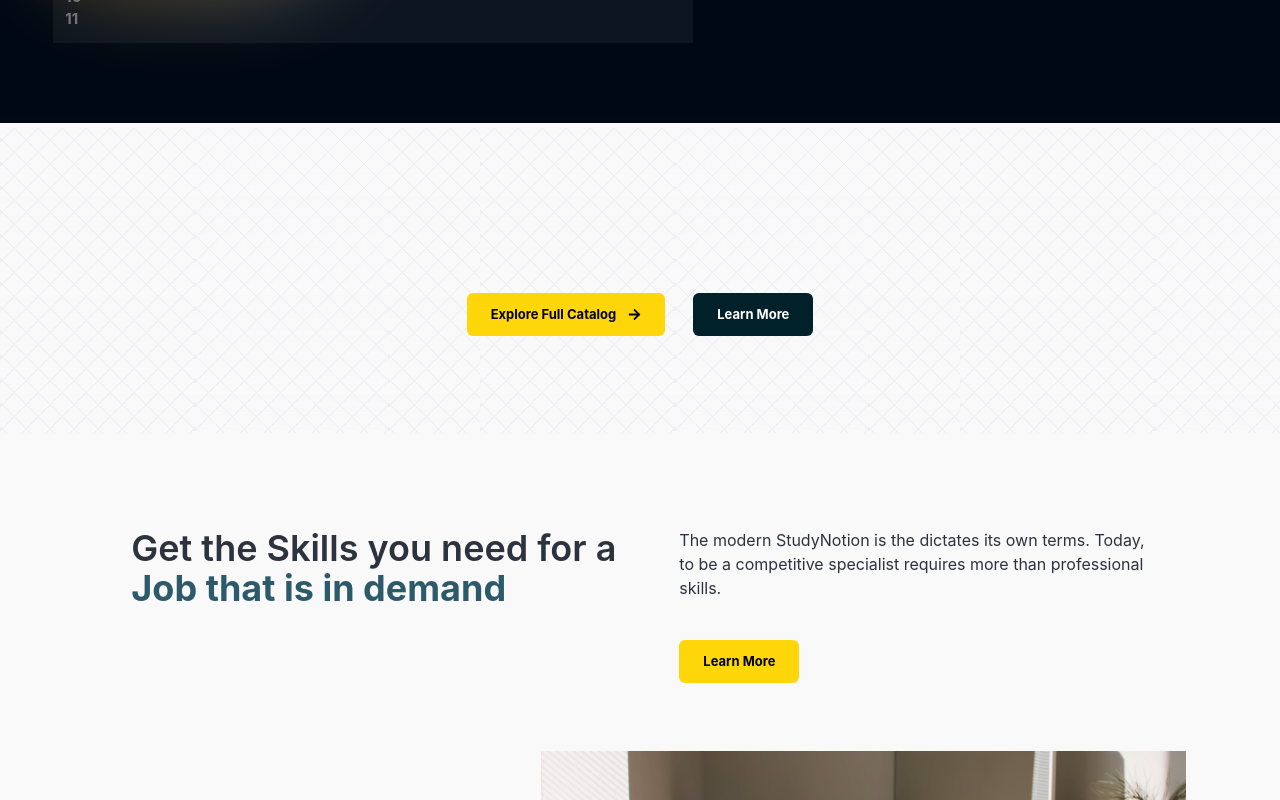
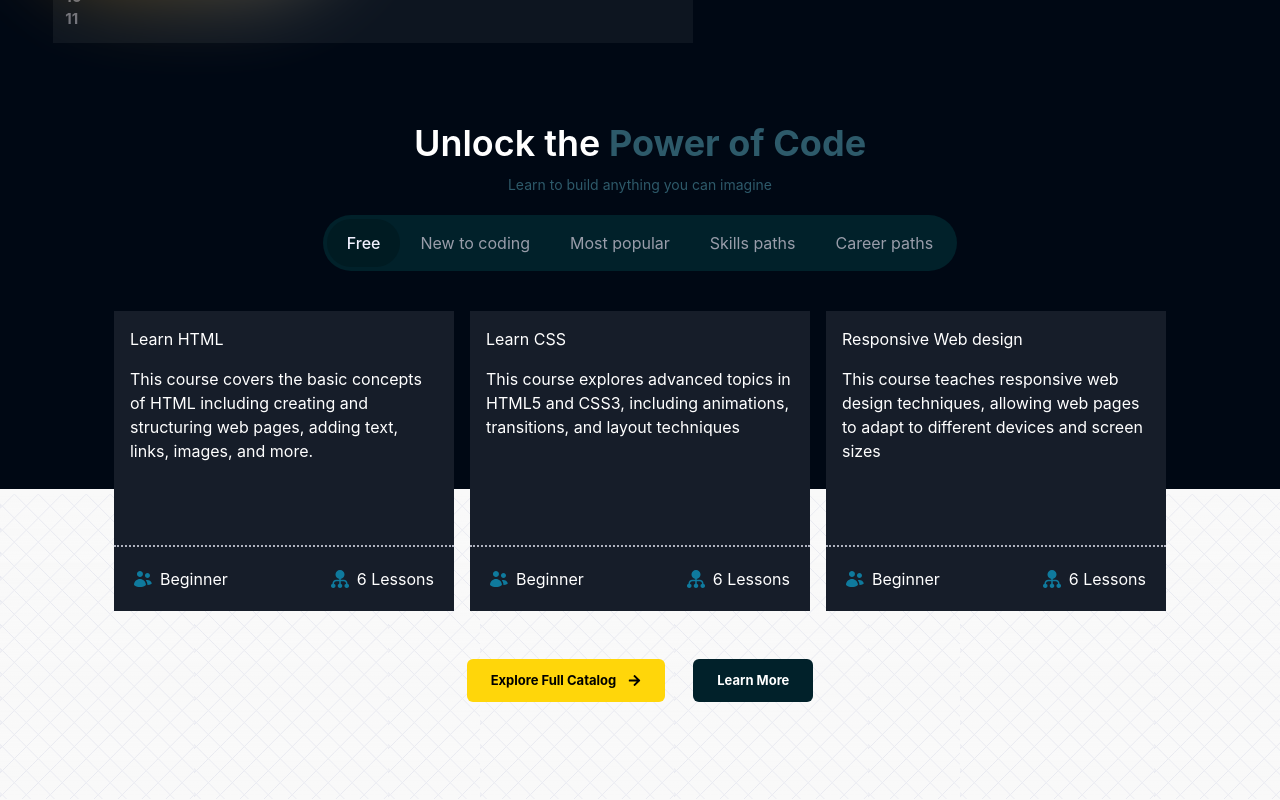
Before and after one commit to Manish632004/Study_Notion, a React (Create React App) app: page / in a window 1280 px wide. Shown: the part 1300-2100 px from the top of the page. Built offline with nearby package versions, Linux system fonts and the light colour scheme; the HTML template or start-up script is replaced by a standard one.

Commit message:
done with cards

```diff
--- /dev/null
+++ b/src/components/core/HomePage/CourseCard.jsx
@@ -0,0 +1,33 @@
+import React from 'react';
+import { HomePageExplore } from '../../../data/homepage-explore';
+import lesson from"../../../assets/Images/lessons.svg";
+import union from"../../../assets/Images/Union.svg";
+
+
+const CourseCard = ({cardData,currentCard,setCurrentCard}) => {
+  return (
+    <div className='w-[340px] h-[300px] bg-richblack-800 flex flex-col justify-between hover:bg-white hover:text-richblack-800 transition-all duration-200'
+    onClick={setCurrentCard}>
+      <div className='flex flex-col p-4'>
+        <h1 className='mb-4'>{cardData.heading}</h1>
+      <p>{cardData.description}</p>
+      </div>
+        {/* about  */}
+        <div className='flex justify-between p-5 border-t-2 border-dotted border-richblack-100'>
+            <div className='flex gap-2'>
+                <img src={union}alt="" />
+                <div>{cardData.level}</div>
+            </div>
+            <div className='flex gap-2'>
+                <img src={lesson}alt="" />
+                <div>{cardData.lessionNumber} Lessons</div>
+            </div>
+
+        </div>
+
+      </div>
+
+  )
+}
+
+export default CourseCard
--- /dev/null
+++ b/src/components/core/HomePage/ExploreMore.jsx
@@ -0,0 +1,78 @@
+import React, { useState } from 'react';
+import { HomePageExplore } from '../../../data/homepage-explore';
+import HighlightText from './HighlightText';
+import CourseCard from './CourseCard';
+const tabsName =[
+    "Free",
+    "New to coding",
+    "Most popular",
+    "Skills paths",
+    "Career paths"
+
+]
+
+const ExploreMore = () => {
+    const [currentTab,setCurrentTab] = useState(tabsName[0]);
+    const [courses,setCourses]= useState(HomePageExplore[0].courses);
+    const [currentCard,setCurrentCard]=useState(HomePageExplore[0].courses[0].heading);
+
+    const setMyCards = (value) =>{
+        setCurrentTab(value);
+        const result = HomePageExplore.filter((course)=>course.tag === value);
+        setCourses(result[0].courses);
+        setCurrentCard(result[0].courses[0].heading);
+    }
+
+
+  return (
+    <div className='flex flex-col items-center justify-center'>
+        {/* heading  */}
+      <div className='text-4xl font-semibold text-center'>
+        Unlock the
+        <HighlightText text={"Power of Code"}/>
+      </div>
+      <p className='text-center text-richblue-300 text-sm text-[16px] mt-3'>
+        Learn to build anything you can imagine
+      </p>
+
+      {/* tabs  */}
+    <div className='flex w-fit rounded-full bg-richblue-800 mb-5 mt-5 px-1 py-1 border-richblack-100'>
+         {
+        tabsName.map((element,index)=>{
+            return (
+                <div className={`text-[16px] flex flex-row items-center gap-2 ${currentTab === element ? "bg-richblue-900  text-richblack-5 font-medium":"text-richblack-200 "} rounded-full  transition-all duration-200 cursor-pointer hover:bg-richblue-900 hover:text-richblack-5 py-3 px-5`}
+                key={index}
+                onClick={()=> setMyCards(element)}
+                >
+                    {element}
+                </div>
+            )
+        })
+      }
+    </div>
+
+        {/* Cards   */}
+
+        <div className='lg:h-[150px] mb-12'>
+                 {/* course card ka group  */}
+                <div className='p-5 flex items-center gap-4'>
+                    {
+                        courses.map((element,index) =>{
+                            return(
+                                <CourseCard
+                                key={index}
+                                cardData ={element}
+                                currentCard={currentCard}
+                                setCurrentCard={setCurrentCard}
+                                />
+                            )
+                        })
+                    }
+                </div>
+        </div>
+
+    </div>
+  )
+}
+
+export default ExploreMore;
--- /dev/null
+++ b/src/components/core/HomePage/InstructorSection.jsx
@@ -0,0 +1,41 @@
+import React from 'react';
+import Instructor from"../../../assets/Images/Instructor.png";
+import HighlightText from './HighlightText';
+import CTAButton from "./Button"
+import { FaArrowRight } from 'react-icons/fa';
+
+const InstructorSection = () => {
+  return (
+    <div className='mt-16'>
+      <div className='flex flex-row gap-20 items-center'>
+        {/* image  */}
+            <div className='w-[50%]'>
+                <img src={Instructor}
+                alt="InstructorImage"
+                className='shadow-white' />
+            </div>
+
+            <div className='w-[50%] flex flex-col gap-10'>
+                <div className='text-4xl font-semibold w-[50%]'>
+                    Become an
+                    <HighlightText text={"Instructor"}/>
+                </div>
+                <p className='font-medium text-[16px] text-richblack-300 w-[80%]'>
+                    Instructors from around the world teach millions of students on StudyNotion. We provide the tools and skills to teach what you love.
+                </p>
+                {/* button  */}
+                <div className='w-fit'>
+                    <CTAButton active={true} linkto={"/signup"}>
+                        <div className='flex items-center gap-3'>Start Teaching Today
+                            <FaArrowRight/>
+                        </div>
+
+                    </CTAButton>
+                </div>
+            </div>
+      </div>
+    </div>
+  )
+}
+
+export default InstructorSection
--- a/src/components/core/HomePage/LearningLanguageSection.jsx
+++ b/src/components/core/HomePage/LearningLanguageSection.jsx
@@ -7,7 +7,7 @@ import CTAButton from "../HomePage/Button";
 
 const LearningLanguageSection = () => {
   return (
-    <div className="mt-[150px]">
+    <div className="mt-[150px] mb-28">
       <div className="flex flex-col gap-5 items-center">
         <div className="text-4xl font-semibold text-center">
             Your Swiss Knife for
--- /dev/null
+++ b/src/components/core/HomePage/common/Footer.jsx
@@ -0,0 +1,24 @@
+import React from 'react'
+
+const Footer = () => {
+  return (
+    <div >
+
+     <div>
+           {/* upper  */}
+      <div>
+        {/* left  */}
+        <div></div>
+        {/* right  */}
+        <div></div>
+      </div>
+      {/* lower  */}
+      <div>
+
+      </div>
+     </div>
+    </div>
+  )
+}
+
+export default Footer
--- a/src/data/homepage-explore.js
+++ b/src/data/homepage-explore.js
@@ -56,9 +56,7 @@ export const HomePageExplore = [
             },
             {
                 heading : "Python",
-                description : "This course explores advanced topics in HTML5 and CSS3, including animations, transitions, and layout techniques",
-                level : 'Beginner',
-                lessionNumber : 6
+                description : "This course explores advanced topics in python and oops and other python frameworks like django",
             },
             {
                 heading : "SCSS",
@@ -74,19 +72,19 @@ export const HomePageExplore = [
             {
                 heading : "Flask",
                 description : "This course covers the basic concepts of HTML including creating and structuring web pages, adding text, links, images, and more.",
-                level : 'Beginner',
+                level : 'Intermediate',
                 lessionNumber : 6
             },
             {
                 heading : "Django",
                 description : "This course explores advanced topics in HTML5 and CSS3, including animations, transitions, and layout techniques",
-                level : 'Beginner',
+                level : 'Advance',
                 lessionNumber : 6
             },
             {
                 heading : "Fast API",
                 description : "This course teaches responsive web design techniques, allowing web pages to adapt to different devices and screen sizes",
-                level : 'Beginner',
+                level : 'Intermediate',
                 lessionNumber : 6
             },
         ]
@@ -103,13 +101,13 @@ export const HomePageExplore = [
             {
                 heading : "Nuxt.js",
                 description : "This course explores advanced topics in HTML5 and CSS3, including animations, transitions, and layout techniques",
-                level : 'Beginner',
+                level : 'Intermediate',
                 lessionNumber : 6
             },
             {
                 heading : "Sanity",
                 description : "This course teaches responsive web design techniques, allowing web pages to adapt to different devices and screen sizes",
-                level : 'Beginner',
+                level : 'Advance',
                 lessionNumber : 6
             },
         ]
--- a/src/pages/Home.jsx
+++ b/src/pages/Home.jsx
@@ -7,6 +7,9 @@ import Banner from "../assets/Images/banner.mp4";
 import CodeBlocks from "../components/core/HomePage/CodeBlocks";
 import TimelineSection from "../components/core/HomePage/TimelineSection";
 import LearningLanguageSection from "../components/core/HomePage/LearningLanguageSection";
+import InstructorSection from "../components/core/HomePage/InstructorSection";
+import ExploreMore from "../components/core/HomePage/ExploreMore";
+import Footer from "../components/core/HomePage/common/Footer"
 
 const Home = () => {
     return <div>
@@ -42,8 +45,9 @@ const Home = () => {
                     height:"auto",
                     boxShadow:"15px 15px 0px 0px rgba(255, 255, 255, 1)"
                 }}
+                src={Banner}
                 >
-                <source src={Banner} type="video/mp4"/>
+                {/* <source src={Banner} type="video/mp4"/> */}
 
                 </video>
             </div>
@@ -132,6 +136,7 @@ const Home = () => {
             codeColor={"text-yellow-25"}
 
             />
+            <ExploreMore/>
         </div>
 
 
@@ -187,8 +192,16 @@ const Home = () => {
 
 
         {/* Section 3 */}
+        <div className="w-11/12 mx-auto max-w-maxContent flex flex-col items-center justify-between gap-8 bg-richblue-900 text-white">
+            <InstructorSection/>
+            <h2 className="text-center text-4xl font-semibold mt-10">
+                Reviews from other learner
+            </h2>
+            <div></div>
+        </div>
 
         {/* Footer */}
+        <Footer/>
     </div>;
 };
 
```
Also changed, not shown: src/assets/Images/Union.svg (added), src/assets/Images/lessons.svg (added).
